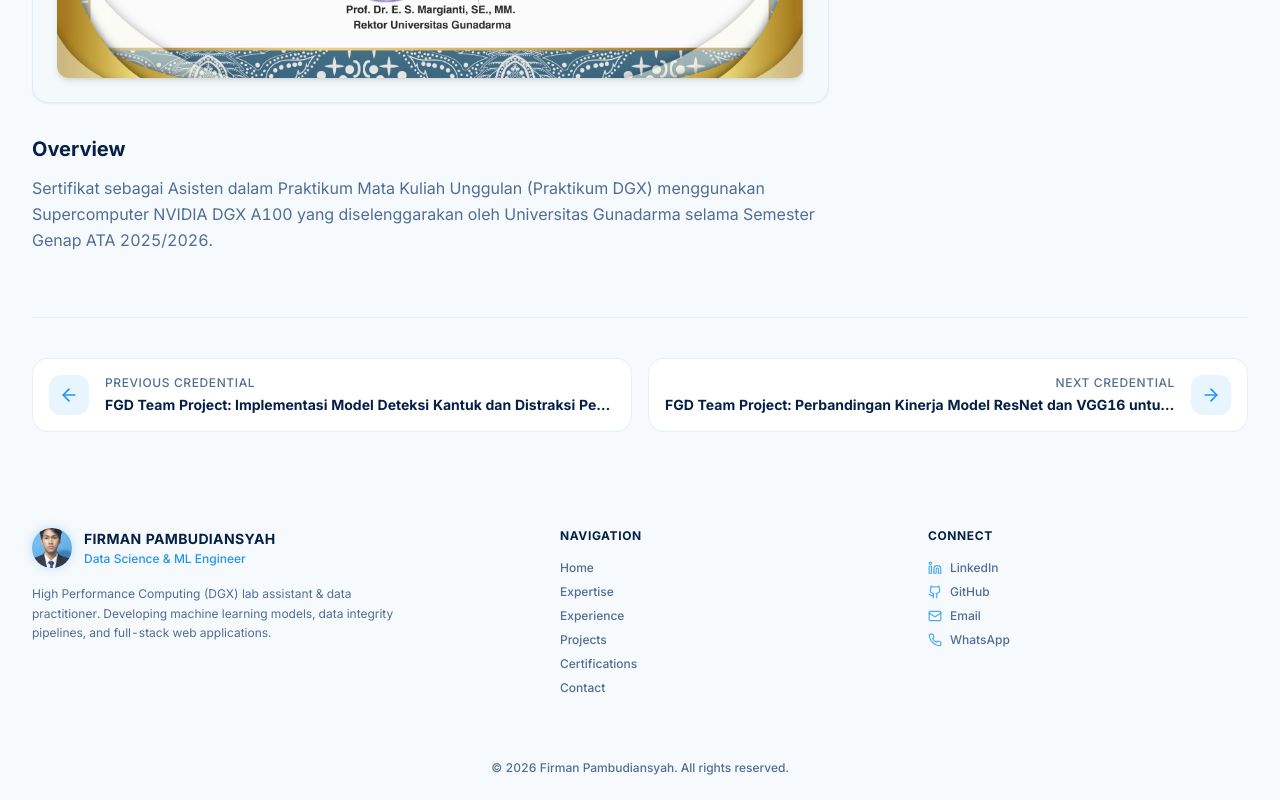
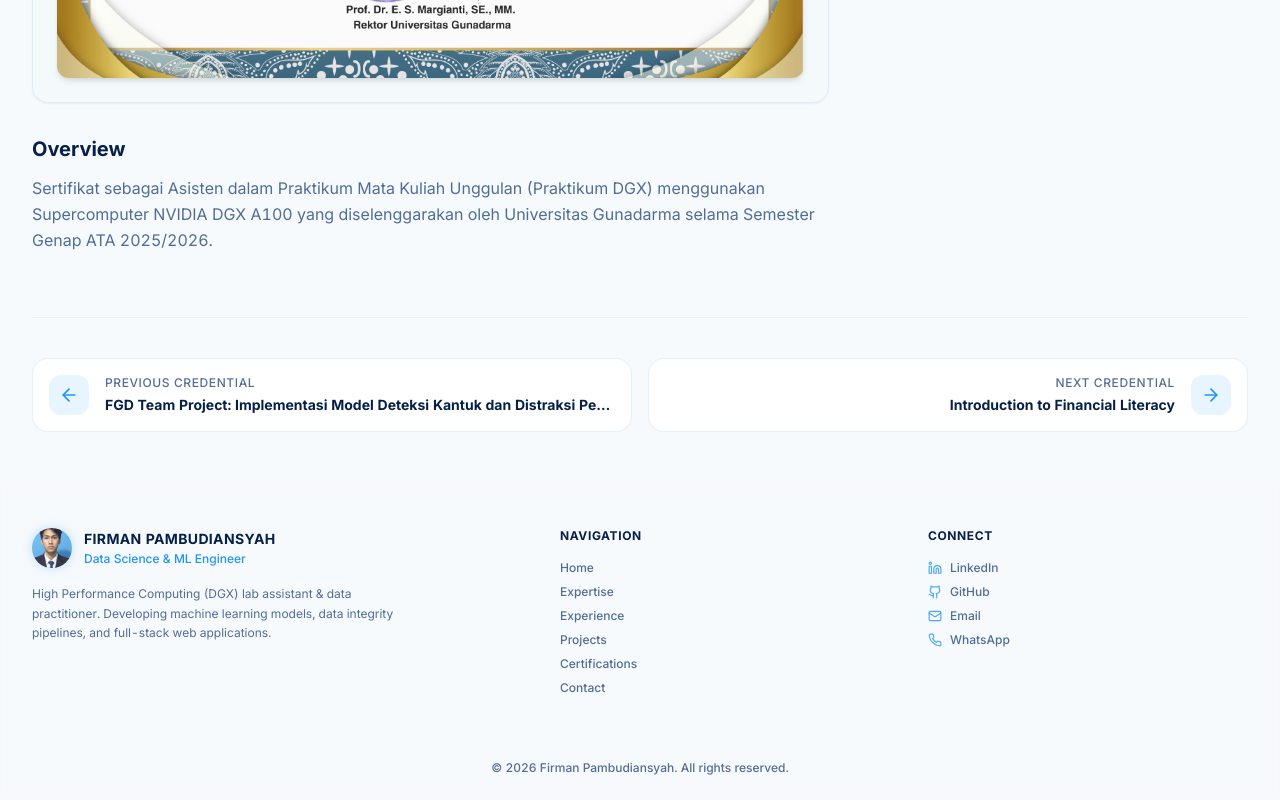
Before and after one commit to Alarave/portofirman, a React (Vite) app: page /certifications/asisten-praktikum-dgx-universitas-gunadarma-2026 in a window 1280 px wide. Shown: the part 876-1676 px from the top of the page. Built offline with nearby package versions, Linux system fonts and the light colour scheme; the HTML template or start-up script is replaced by a standard one.

Commit message:
perbaikan di bagian penambahan sertifikat introduction to financial literacy dicoding

```diff
--- a/src/pages/CertificationDetail.tsx
+++ b/src/pages/CertificationDetail.tsx
@@ -14,8 +14,21 @@ import sertif5 from "@/assets/sertif/Sertif5.jpg";
 import sertif6 from "@/assets/sertif/Sertif6.png";
 import sertif7 from "@/assets/sertif/Sertif7.png";
 import sertif8 from "@/assets/sertif/sertif8.PNG";
+import sertif9 from "@/assets/sertif/sertif9.png";
 
 export const certificationsData = [
+  {
+    id: "dicoding-introduction-financial-literacy",
+    title: "Introduction to Financial Literacy",
+    issuer: "Dicoding Indonesia · DBS Foundation",
+    year: "2026",
+    icon: sertif9,
+    isImage: true,
+    description: "Sertifikat kompetensi kelulusan kelas Introduction to Financial Literacy yang diselenggarakan oleh Dicoding Academy dalam program Coding Camp 2026 powered by DBS Foundation. Membekali pemahaman komprehensif mengenai pengelolaan keuangan pribadi (personal finance), navigasi masa depan finansial, strategi investasi, dan manajemen pinjaman bijak (loan management).",
+    skills: ["Financial Literacy", "Personal Finance", "Investment Planning", "Smart Borrowing", "Financial Analysis"],
+    credentialId: "1OP87L82VZQK",
+    credentialUrl: "https://www.dicoding.com/certificates/1OP87L82VZQK",
+  },
   {
     id: "fgd-team-project-ovarium",
     title: "FGD Team Project: Perbandingan Kinerja Model ResNet dan VGG16 untuk Klasifikasi Penyakit Ovarium",
@@ -264,7 +277,24 @@ const CertificationDetail = () => {
                     <span>Status</span>
                     <span className="font-semibold text-primary">Verified</span>
                   </div>
+                  {cert.credentialId && (
+                    <div className="flex justify-between items-center pt-1 border-t border-border/40">
+                      <span>ID Kredensial</span>
+                      <span className="font-mono text-xs font-bold text-foreground bg-muted px-2 py-0.5 rounded">
+                        {cert.credentialId}
+                      </span>
+                    </div>
+                  )}
                 </div>
+
+                {cert.credentialUrl && (
+                  <Button asChild className="w-full mt-4 rounded-xl shadow-md font-bold" size="sm">
+                    <a href={cert.credentialUrl} target="_blank" rel="noopener noreferrer">
+                      <ExternalLink className="mr-2 h-4 w-4" />
+                      Verifikasi Kredensial Resmi
+                    </a>
+                  </Button>
+                )}
               </div>
             </div>
           </div>
```
Also changed, not shown: src/assets/sertif/sertif9.png (added).
